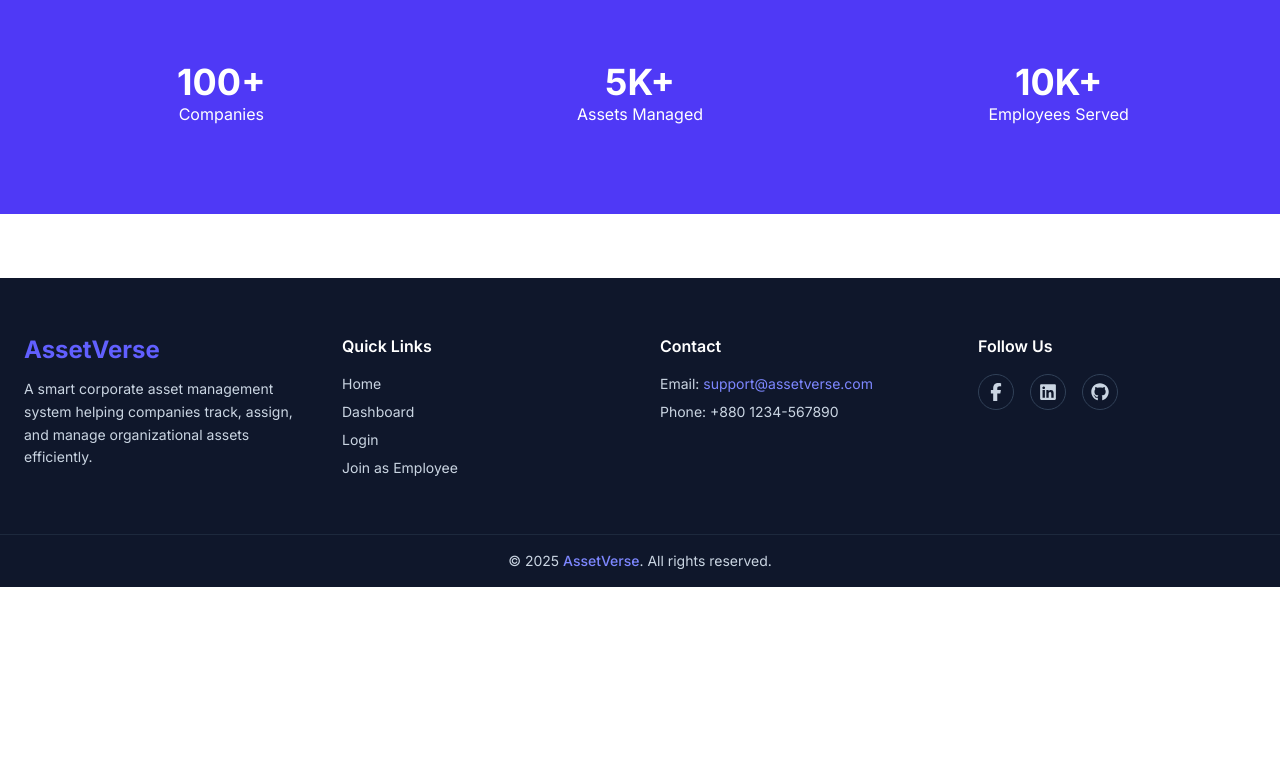
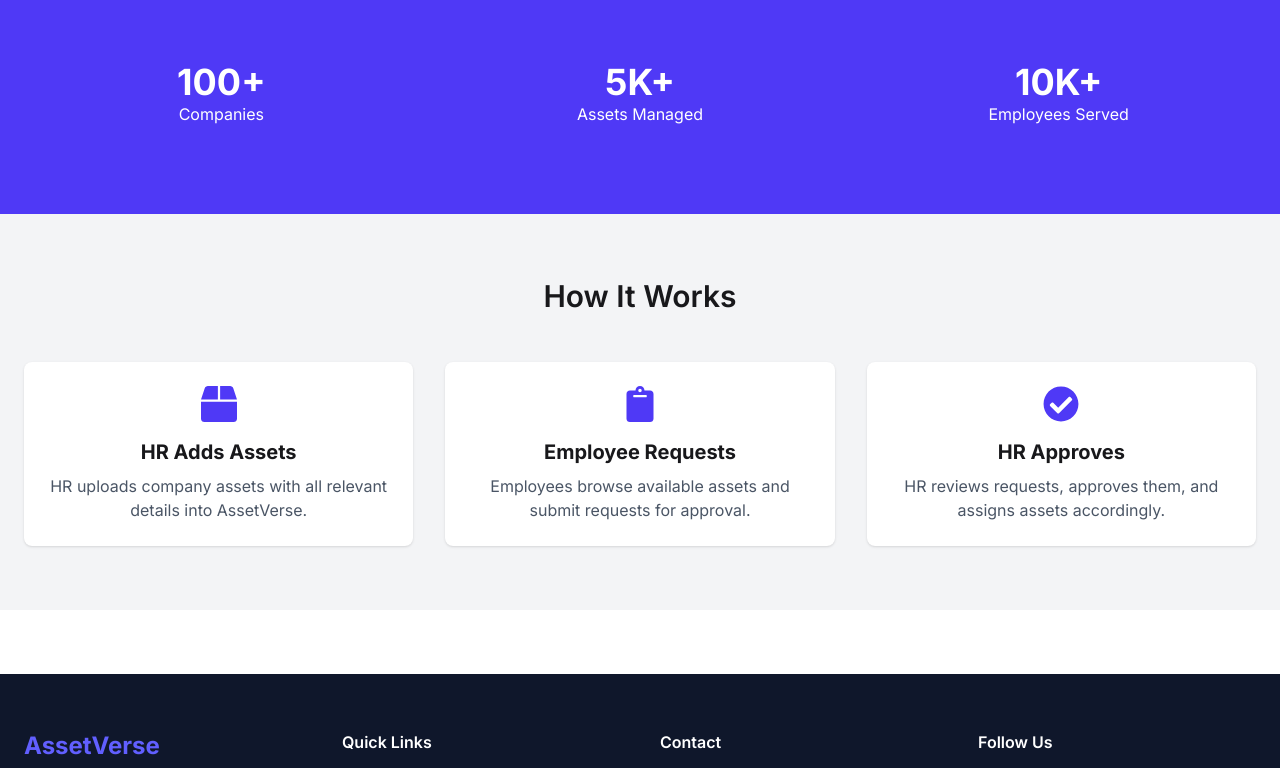
Before and after one commit to Shahriar262/A11-assetverse-client, a React (Vite) app: page / in a window 1280 px wide. Shown: the part 2005-2773 px from the top of the page. Before the commit the page ends 2592 px from the top, so only its background shows below. Built offline with nearby package versions, Linux system fonts and the light colour scheme.

Commit message:
added how it works section in home page

```diff
--- a/src/Components/HomePage/HeroBanner.jsx
+++ b/src/Components/HomePage/HeroBanner.jsx
@@ -3,7 +3,7 @@ import { Link } from "react-router";
 
 const HeroBanner = () => {
   return (
-    <section className="bg-gray-50 py-20">
+    <section className="bg-gray-100 py-20">
       <div className="max-w-7xl mx-auto px-4 sm:px-6 grid grid-cols-1 md:grid-cols-2 gap-12 items-center">
 
         {/* Text */}
--- a/src/Components/HomePage/HowItWorks.jsx
+++ b/src/Components/HomePage/HowItWorks.jsx
@@ -1,15 +1,49 @@
+import { FaBox, FaClipboard, FaCheckCircle } from "react-icons/fa";
+import { motion } from "framer-motion";
+
+const steps = [
+  {
+    icon: <FaBox />,
+    title: "HR Adds Assets",
+    description: "HR uploads company assets with all relevant details into AssetVerse.",
+  },
+  {
+    icon: <FaClipboard />,
+    title: "Employee Requests",
+    description: "Employees browse available assets and submit requests for approval.",
+  },
+  {
+    icon: <FaCheckCircle />,
+    title: "HR Approves",
+    description: "HR reviews requests, approves them, and assigns assets accordingly.",
+  },
+];
+
 const HowItWorks = () => {
   return (
-    <section className="py-16">
+    <section className="py-16 bg-gray-100">
       <div className="max-w-7xl mx-auto px-6">
-        <h2 className="text-3xl font-semibold text-center mb-10">
+        <h2 className="text-3xl font-semibold text-center mb-12">
           How It Works
         </h2>
 
-        <div className="grid md:grid-cols-3 gap-6 text-center">
-          <div>1️⃣ HR Adds Assets</div>
-          <div>2️⃣ Employee Requests</div>
-          <div>3️⃣ HR Approves</div>
+        <div className="grid md:grid-cols-3 gap-8 text-center">
+          {steps.map((step, i) => (
+            <motion.div
+              key={i}
+              initial={{ opacity: 0, y: 40 }}
+              whileInView={{ opacity: 1, y: 0 }}
+              viewport={{ once: false,  amount: 0.3 }}
+              transition={{ duration: 0.6, delay: i * 0.2 }}
+              className="bg-white p-6 rounded-lg shadow cursor-pointer hover:shadow-lg transition-shadow duration-300 hover:translate-y-2"
+            >
+              <div className="text-indigo-600 text-4xl mb-4 flex justify-center">
+                {step.icon}
+              </div>
+              <h3 className="text-xl font-bold mb-2">{step.title}</h3>
+              <p className="text-gray-600">{step.description}</p>
+            </motion.div>
+          ))}
         </div>
       </div>
     </section>
--- a/src/Components/HomePage/PackagesSection.jsx
+++ b/src/Components/HomePage/PackagesSection.jsx
@@ -2,7 +2,7 @@ import { motion } from "framer-motion";
 
 const PackagesSection = ({ packages = [] }) => {
   return (
-    <section className="bg-gray-50 py-14">
+    <section className="bg-gray-100 py-14">
       <div className="max-w-7xl mx-auto px-4 sm:px-6">
         {/* Section Title */}
         <h2 className="text-2xl sm:text-3xl font-semibold text-center mb-10">
--- a/src/Pages/Public/Home.jsx
+++ b/src/Pages/Public/Home.jsx
@@ -45,12 +45,13 @@ const Home = () => {
       <PackagesSection packages={packagesFromDB} />
       <FeaturesShowcase />
       <TestimonialsStats />
+      <HowItWorks />
       {/*
 
 
 
 
-      <HowItWorks />
+
       <ContactCTA /> */}
     </main>
   );
```
